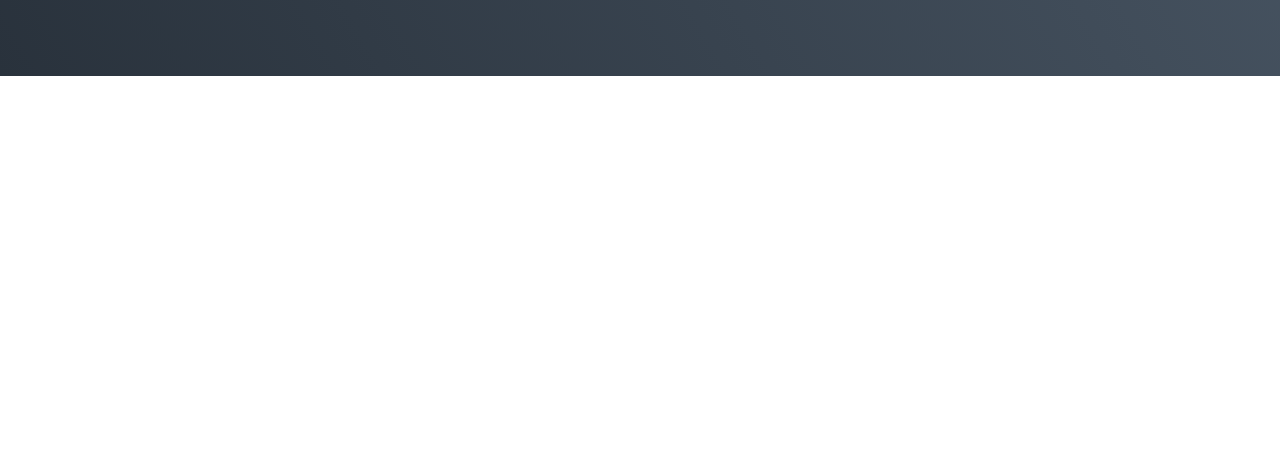
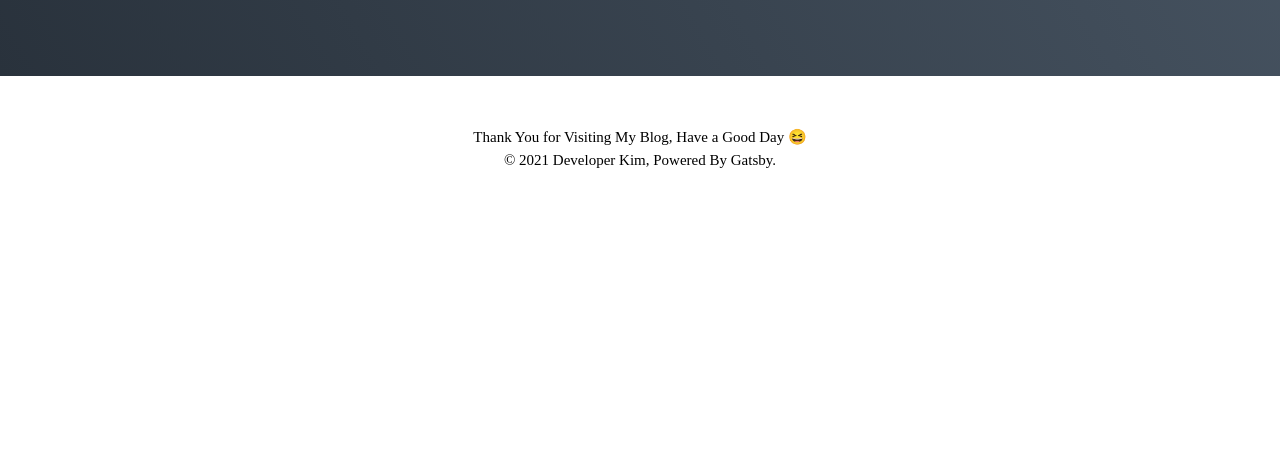
Before and after one commit to hyeongrok7874/not-my-blog, a Gatsby site: page / in a window 1280 px wide. Shown: the part 324-800 px from the top of the page. Built offline with nearby package versions, Linux system fonts and the light colour scheme; Gatsby itself is replaced by a stand-in of ours; a web font is replaced by a local one.

Commit message:
Add Footer

```diff
--- a/src/pages/index.tsx
+++ b/src/pages/index.tsx
@@ -2,6 +2,7 @@ import React, { FunctionComponent } from 'react'
 import styled from '@emotion/styled';
 import GlobalStyle from 'components/Common/GlobalStyle';
 import Introduction from 'components/Main/Introduction';
+import Footer from 'components/Common/Footer';
 
 const Container = styled.div`
   display: flex;
@@ -14,6 +15,7 @@ const IndexPage: FunctionComponent = () => {
     <Container>
       <GlobalStyle />
       <Introduction />
+      <Footer />
     </Container>
   )
 }
```
